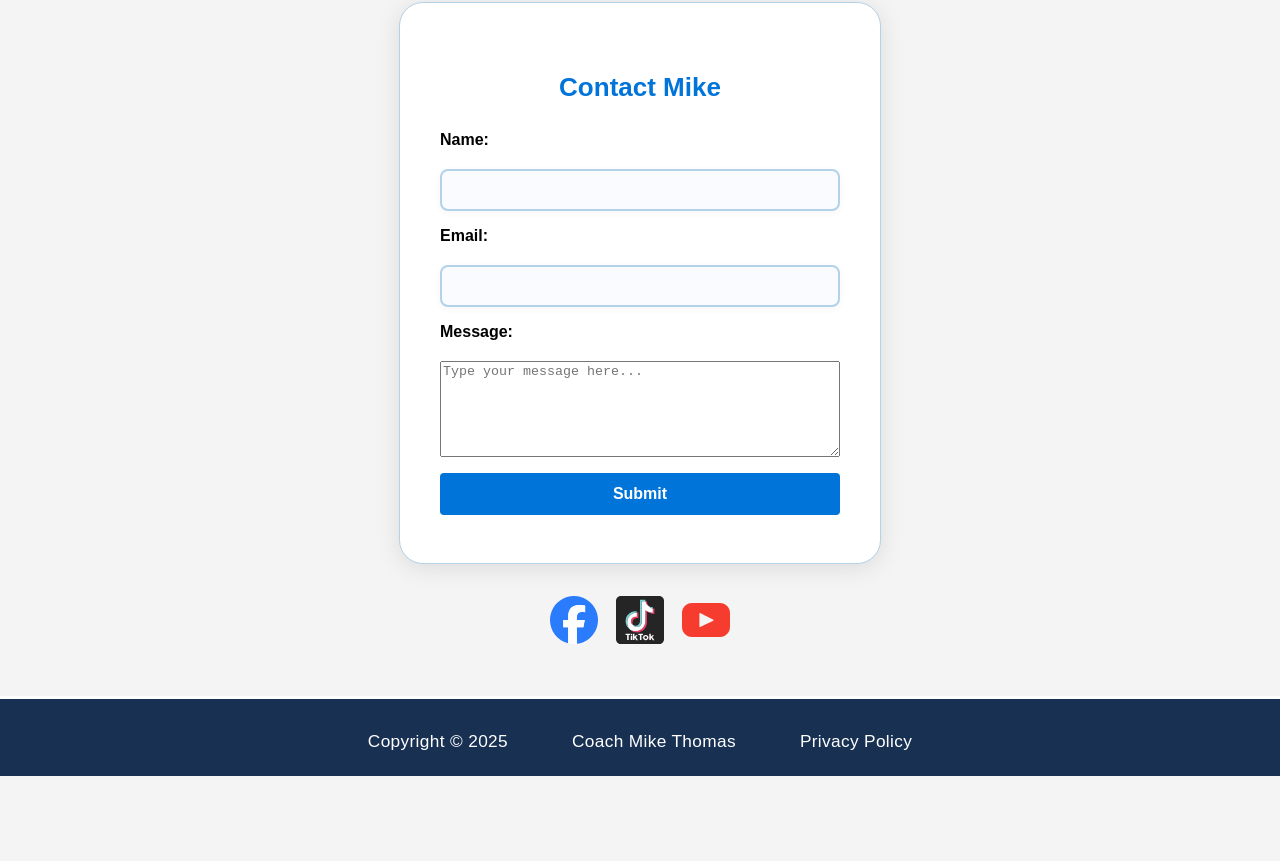
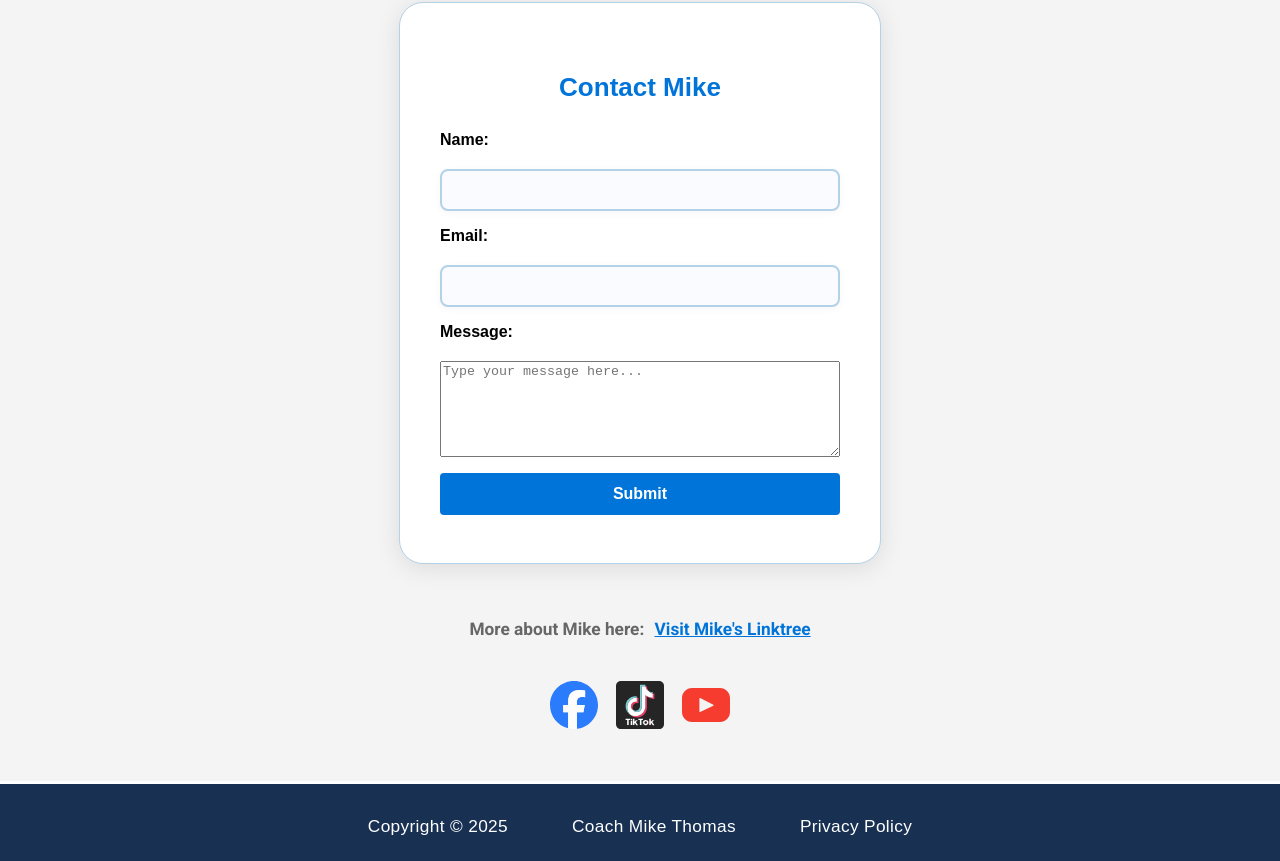
Before and after one commit to dvt8067/glp1-website, a website: page index.html in a window 1280 px wide. Shown: the part 3710-4571 px from the top of the page. Before the commit the page ends 4486 px from the top, so only its background shows below. Drawn offline with nearby package versions, Linux system fonts and the light colour scheme.

Commit message:
Add linktree link

```diff
--- a/index.html
+++ b/index.html
@@ -299,6 +299,15 @@
         <div class="result-message" id="result-message"></div>
       </section>
     </div>
+    <div class="more-about-mike">
+      <p>
+        <strong>More about Mike here:</strong>
+        <!-- Insert your Linktree or other link below -->
+        <a href="https://linktr.ee/coachmikethomas" class="more-about-link" target="_blank" rel="noopener"
+          >Visit Mike's Linktree</a
+        >
+      </p>
+    </div>
     <div class="footer-social">
       <!-- <a
         href="https://www.instagram.com/healthcoachmikethomas/"
@@ -313,7 +322,7 @@
         />
       </a> -->
       <a
-        href="https://www.facebook.com/groups/288830018479627/"
+        href="https://www.facebook.com/michael.thomas.630829"
         target="_blank"
         rel="noopener"
         aria-label="Facebook"
@@ -323,9 +332,9 @@
           alt="Facebook"
           class="social-icon"
         />
-      </a>
+
         <a
-        href="https://www.tiktok.com/@michaelt101"
+          href="https://www.tiktok.com/@glp1coachmike"
           target="_blank"
           rel="noopener"
           aria-label="TikTok"
--- a/style.css
+++ b/style.css
@@ -822,3 +822,21 @@ p {
   opacity: 1;
   transform: scale(1.12);
 }
+.more-about-mike {
+  text-align: center;
+  margin: 32px 0 12px 0;
+  font-family: "Roboto", "Segoe UI", "Arial", sans-serif;
+  font-size: 1.08em;
+  color: #183153;
+}
+
+.more-about-link {
+  color: #0074d9;
+  text-decoration: underline;
+  font-weight: 500;
+  margin-left: 6px;
+  transition: color 0.2s;
+}
+.more-about-link:hover {
+  color: #005fa3;
+}
```
Lines whose indentation alone changed are shown as unchanged.
